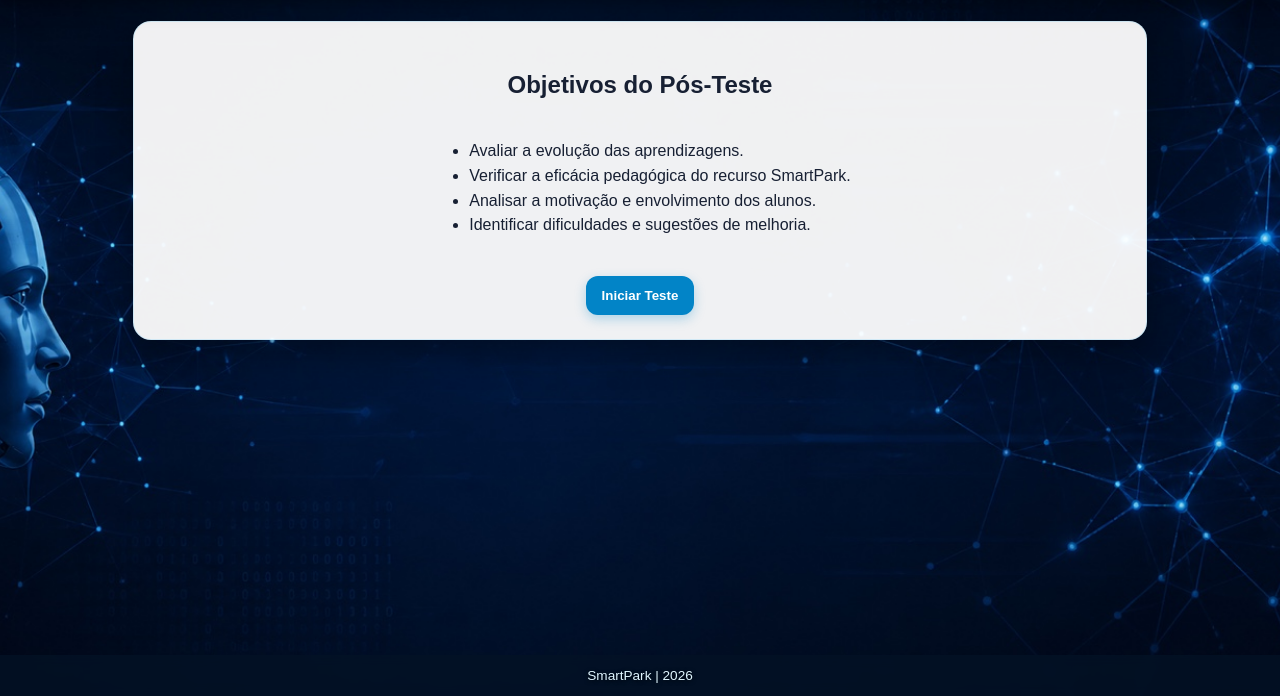
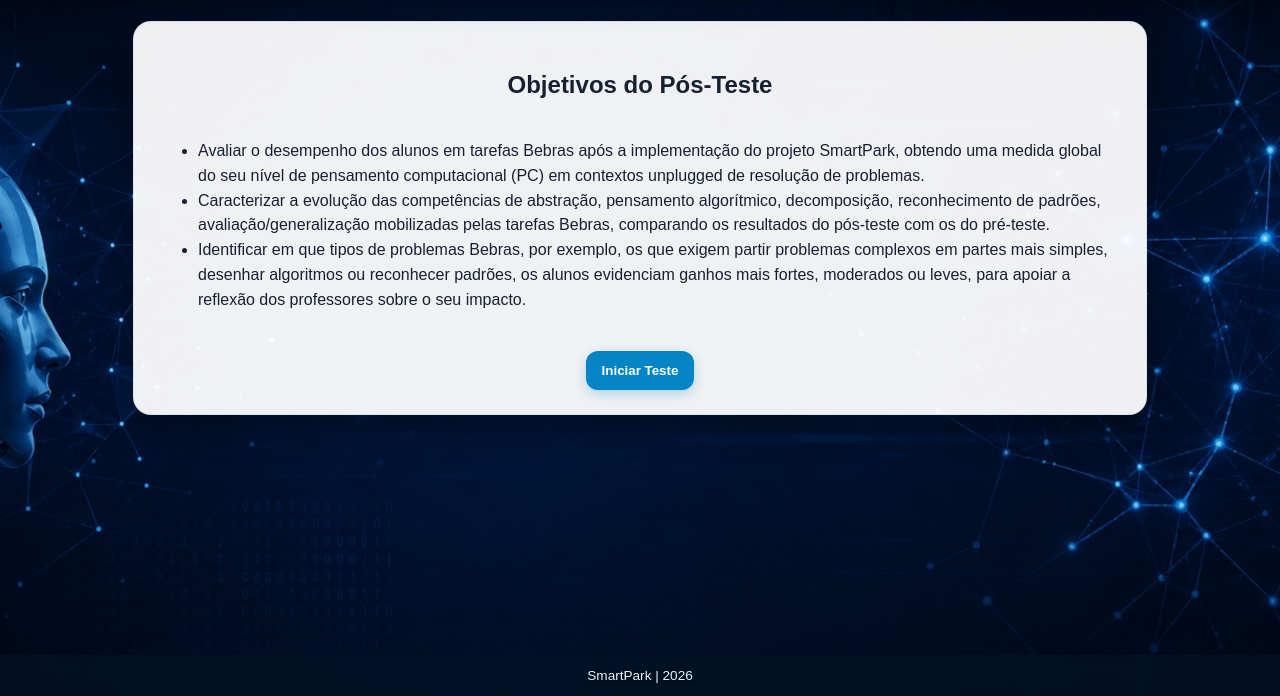
Before and after one commit to betoqm1974-gif/testessmartpark, a plain HTML site: page pos_teste.html in a window 1280 px wide. Shown: the part 104-800 px from the top of the page. Drawn offline with Linux system fonts and the light colour scheme.

Commit message:
Add files via upload

```diff
--- a/pos_teste.html
+++ b/pos_teste.html
@@ -12,11 +12,11 @@
 <section class="card start-box" id="intro-pos">
   <h2>Objetivos do Pós-Teste</h2>
   <ul class="objectives">
-    <li>Avaliar a evolução das aprendizagens.</li>
-    <li>Verificar a eficácia pedagógica do recurso SmartPark.</li>
-    <li>Analisar a motivação e envolvimento dos alunos.</li>
-    <li>Identificar dificuldades e sugestões de melhoria.</li>
-  </ul>  <div class="start-actions"><button type="button" onclick="iniciarTeste()">Iniciar Teste</button></div>
+    <li>Avaliar o desempenho dos alunos em tarefas Bebras após a implementação do projeto SmartPark, obtendo uma medida global do seu nível de pensamento computacional (PC) em contextos unplugged de resolução de problemas.</li>
+    <li>Caracterizar a evolução das competências de abstração, pensamento algorítmico, decomposição, reconhecimento de padrões, avaliação/generalização mobilizadas pelas tarefas Bebras, comparando os resultados do pós-teste com os do pré-teste.</li>
+    <li>Identificar em que tipos de problemas Bebras, por exemplo, os que exigem partir problemas complexos em partes mais simples, desenhar algoritmos ou reconhecer padrões, os alunos evidenciam ganhos mais fortes, moderados ou leves, para apoiar a reflexão dos professores sobre o seu impacto.</li>
+  </ul>
+  <div class="start-actions"><button type="button" onclick="iniciarTeste()">Iniciar Teste</button></div>
 </section>
 <section id="teste-completo" class="test-container" hidden>
 <section class="card start-box">
```
Also changed, not shown: pre_teste.html (+4 -6 lines).
